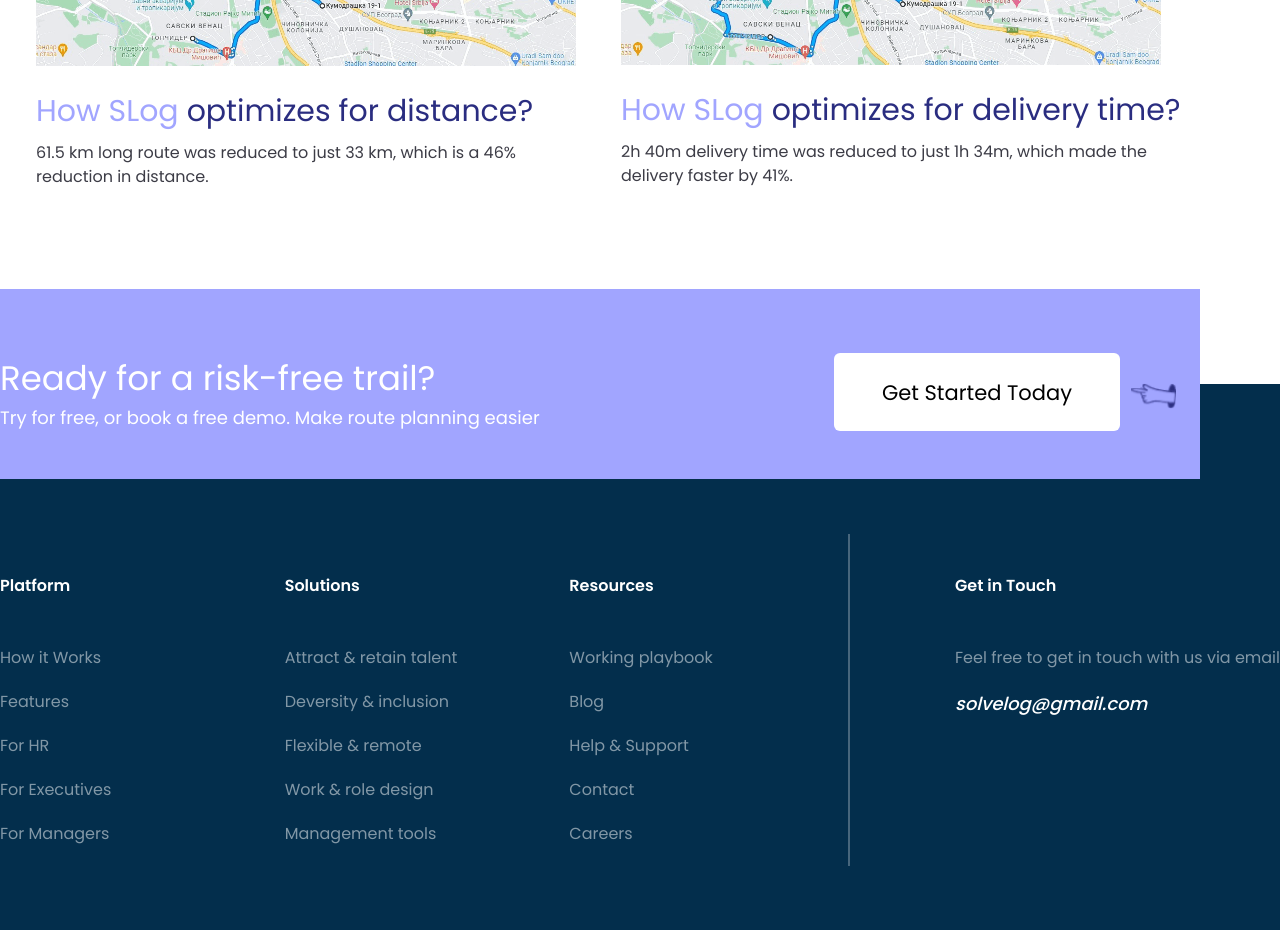
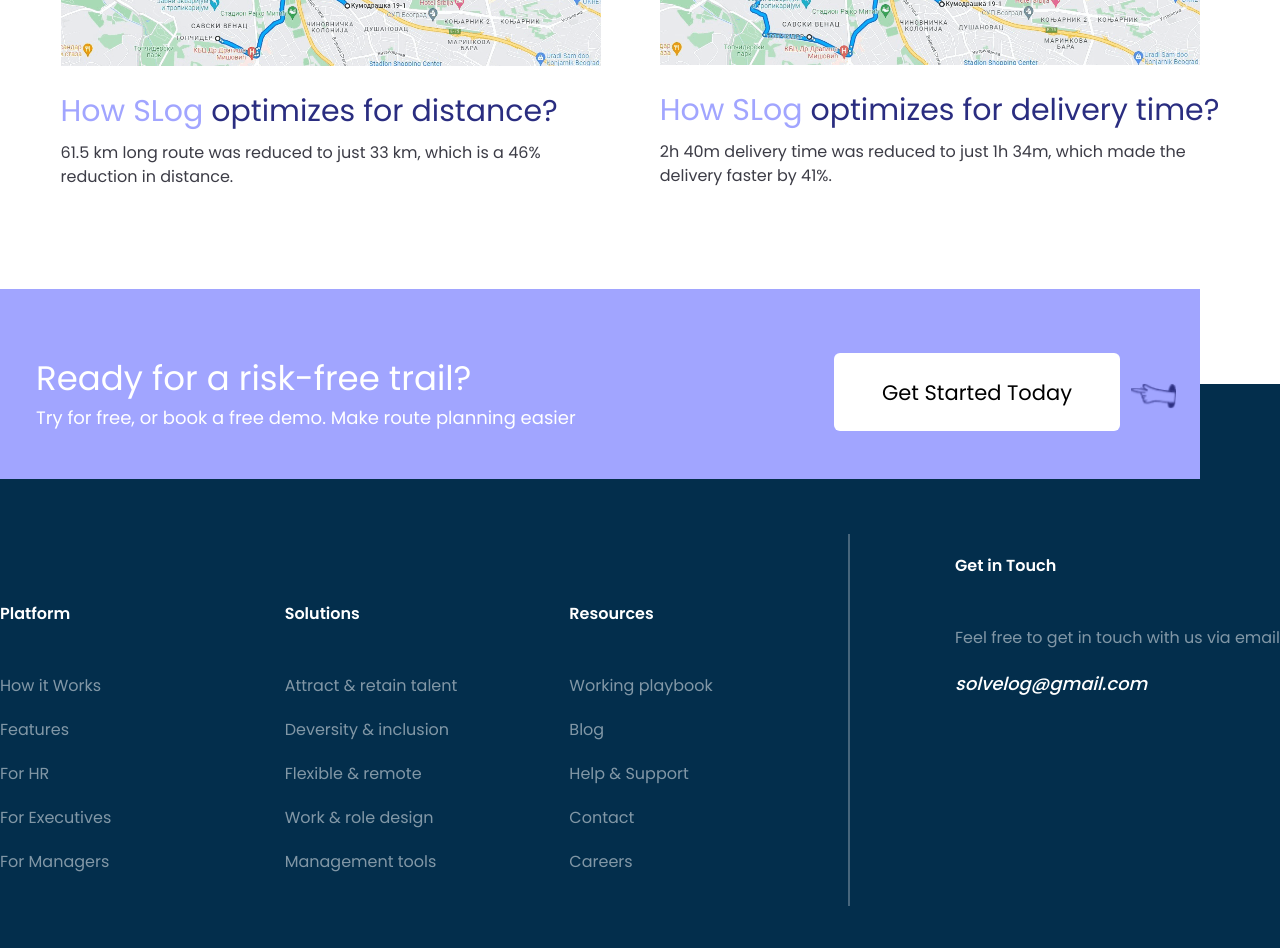
Before and after one commit to VladanIlicJS/s-log, a Next.js app: page / in a window 1280 px wide. Shown: the part 3300-4248 px from the top of the page. Built offline with nearby package versions, Linux system fonts and the light colour scheme.

Commit message:
still footer

```diff
--- a/components/Bottom.jsx
+++ b/components/Bottom.jsx
@@ -4,10 +4,10 @@
 const Bottom = () => {
   return (
     <div className="w-full bg-[#032e4c] relative">
-      <div className="2xl:px-40 flex justify-between py-16 pt-[150px] -mt-[95px]">
-        <div className="grid grid-cols-3 gap-x-28 text-white mt-10 ">
-          <div>
-            <h1 className="text-[16px] font-semibold pb-12">Platform</h1>
+      <div className="2xl:px-40 flex justify-between flex-col lg:flex-row lg:py-16 lg:pt-[150px] lg:-mt-[95px] mt-0">
+        <div className="grid lg:grid-cols-3 grid-cols-1 gap-x-28 text-white mt-10 ">
+          <div className="lg:text-start text-center py-3">
+            <h1 className="text-[16px] font-semibold lg:pb-12 py-4">Platform</h1>
             <ul>
               <li className="pb-5 opacity-50">
                 <Link href="">How it Works</Link>
@@ -27,8 +27,8 @@
             </ul>
           </div>
 
-          <div>
-            <h1 className="text-[16px] font-semibold pb-12">Solutions</h1>
+          <div className="lg:text-start text-center py-3">
+            <h1 className="text-[16px] font-semibold lg:pb-12 py-4">Solutions</h1>
             <ul>
               <li className="pb-5 opacity-50">
                 <Link href="">Attract & retain talent</Link>
@@ -48,8 +48,8 @@
             </ul>
           </div>
 
-          <div className="">
-            <h1 className="text-[16px] font-semibold pb-12">Resources</h1>
+          <div className="lg:text-start text-center py-3">
+            <h1 className="text-[16px] font-semibold lg:pb-12 py-4">Resources</h1>
             <ul>
               <li className="pb-5 opacity-50">
                 <Link href="">Working playbook</Link>
@@ -70,10 +70,10 @@
           </div>
         </div>
 
-        <div className="border-r-2 opacity-30 "></div>
+        <div className="lg:block hidden border-r-2 opacity-30 "></div>
 
-        <div className="mt-10">
-          <h1 className="text-[16px] font-semibold pb-12 text-white">Get in Touch</h1>
+        <div className="lg:text-start text-center py-3">
+          <h1 className="text-[16px] font-semibold lg:pb-12 py-2 text-white">Get in Touch</h1>
           <p className="text-white opacity-50">Feel free to get in touch with us via email</p>
           <p className="text-white py-5 text-[18px] font-medium italic">solvelog@gmail.com</p>
         </div>
--- a/components/Cta.jsx
+++ b/components/Cta.jsx
@@ -1,30 +1,41 @@
-import Image from 'next/image'
-import React from 'react'
-import hand from '../public/assets/hand.png'
+import Image from "next/image"
+import React from "react"
+import hand from "../public/assets/hand.png"
 const Cta = () => {
   return (
-    <div className='relative mr-20 h-[190px] bg-[#a1a5ff] py-16 z-50'>
-        <div className=' flex justify-between 2xl:pl-40 pr-20'>
+    <>
+      <div className="lg:relative lg:block hidden mr-20 h-[190px] bg-[#a1a5ff] py-16 z-50">
+        <div className=" flex justify-between 2xl:pl-40 pl-9 pr-20">
+          <div className="text-white">
+            <h1 className="text-[34px]">Ready for a risk-free trail?</h1>
+            <p className="text-white text-[18px]">Try for free, or book a free demo. Make route planning easier</p>
+          </div>
 
-            <div className='text-white'>
-                <h1 className='text-[34px]'>Ready for a risk-free trail?</h1>
-                <p className='text-white text-[18px]'>Try for free, or book a free demo. Make route planning easier</p>
+          <button className="text-[21px] px-12 bg-white rounded-md">Get Started Today</button>
+        </div>
+
+        <span className="absolute top-[60%] right-6 translate-y-[-60%] pl-2">
+          <Image src={hand} alt="/" width="45px" height="25px" />
+        </span>
+      </div>
+
+      <div className="lg:hidden flex flex-col bg-[#a1a5ff] text-[22px] z-50 py-8 text-center items-center px-9">
+        <div className=" flex flex-col justify-between 2xl:pl-40 my-4">
+          <div className="text-white">
+            <h1 className="text-[34px]">Ready for a risk-free trail?</h1>
+            <p className="text-white text-[18px]">Try for free, or book a free demo. Make route planning easier</p>
+          </div>
+
+        </div>
+            <div className="-mr-6">
+                <button className="text-[21px] my-4 px-8 py-3 bg-white rounded-md">Get Started Today</button>
+                <span className="pl-2 pt-4">
+                    <Image src={hand} alt="/" width="45px" height="25px" />
+                </span>
             </div>
 
-            <button className='text-[21px] px-12 bg-white rounded-md'>
-                Get Started Today
-            </button>
-
-        </div>
-
-
-        <span className='absolute top-[60%] right-6 translate-y-[-60%] pl-2'>
-            <Image src={hand} alt="/" width="45px" height="25px"/>
-
-        </span>
-
-
-    </div>
+      </div>
+    </>
   )
 }
 
--- a/components/ShowCase.jsx
+++ b/components/ShowCase.jsx
@@ -5,7 +5,7 @@
 
 const ShowCase = () => {
   return (
-    <div className='2xl:px-40 px-9 flex lg:flex-row flex-col justify-between items-center lg:text-start text-center lg:gap-0 gap-10  py-[100px]'>
+    <div className='2xl:px-40 px-9 flex lg:flex-row flex-col justify-around items-center lg:gap-0 gap-10 py-[100px]'>
         <ShowCasePart url={firstShowCase} text={"61.5 km long route was reduced to just 33 km, which is a 46% reduction in distance."} headline={" optimizes for distance?"} />
         <ShowCasePart url={secondShowCase} text={"2h 40m delivery time was reduced to just 1h 34m, which made the delivery faster by 41%."} headline={" optimizes for delivery time?"} />
 
--- a/components/ShowCasePart.jsx
+++ b/components/ShowCasePart.jsx
@@ -2,12 +2,11 @@
 import React from 'react'
 
 const ShowCasePart = (props) => {
-    console.log(props)
   return (
-    <div>
+    <div className=''>
         <Image src={props.url} alt="/"/>
         <h2 className='text-3xl pt-5 text-[#2a2d80]'><span className='text-[#a1a5ff]'>How SLog</span>{props.headline}</h2>
-        <p className='pr-10 pt-3'>{props.text}</p>
+        <p className='lg:w-[550px] md:w-[450px] w-[320px] pt-3 text-start'>{props.text}</p>
     </div>
   )
 }
--- a/components/SoftwareFeatures.jsx
+++ b/components/SoftwareFeatures.jsx
@@ -14,7 +14,7 @@
                 <div className='pt-3 text-right '>
                     <span className='text-3xl  rounded-full py-[3px] px-[10px] w-full h-full self-stretch border-solid border-[3.5px] font-medium text-[#00a99d] border-[#00a99d]'>01</span>
                 </div>
-                <div className='px-7 lg:pr-14'>
+                <div className='lg:px-7 pl-7 lg:pr-14'>
                     <h5 className=' leading-[30px] text-[18px] font-[600]'>CVRP Solution</h5>
                     <p className=' text-white leading-7 text-[15px]'>Solution for all Capacitated Vehicle Routing Problems. </p>
                 </div>
@@ -23,7 +23,7 @@
                 <div className='pt-3 text-right'>
                     <span className='text-3xl rounded-full py-[3px] px-[6px] w-full h-full self-stretch border-solid border-[3.5px] font-medium text-[#7860dc] border-[#7860dc] '>02</span>
                 </div>
-                <div className='px-7 lg:pr-14'>
+                <div className='lg:px-7 pl-7 lg:pr-14'>
                     <h5 className=' leading-[30px] text-[18px] font-[600]'>VRPMT Solution</h5>
                     <p className=' text-white leading-7 text-[15px]'>Vehicle Routing Problem with Multiple Trips solved in a few clicks. </p>
                 </div>
@@ -32,7 +32,7 @@
                 <div className='pt-3 text-right'>
                     <span className='text-3xl rounded-full py-[3px] px-[6px] w-full h-full self-stretch border-solid border-[3.5px] font-medium text-[#ff5e5e] border-[#ff5e5e]'>03</span>
                 </div>
-                <div className='px-7 lg:pr-14'>
+                <div className='lg:px-7 pl-7 lg:pr-14'>
                     <h5 className=' leading-[30px] text-[18px] font-[600]'>MDVRP Solution</h5>
                     <p className='text-white leading-7 text-[15px]'>Multi-Depot Vehicle Routing Problem isn&apos;t a problem anymore. </p>
                 </div>
@@ -43,7 +43,7 @@
                 <div className='pt-3 text-right'>
                     <span className='text-3xl  rounded-full py-[3px] px-[6px] w-full h-full self-stretch border-solid border-[3.5px] font-medium text-[#ff5e5e] border-[#ff5e5e]'>04</span>
                 </div>
-                <div className='px-7 lg:pr-14'>
+                <div className='lg:px-7 pl-7 lg:pr-14'>
                     <h5 className=' leading-[30px] text-[18px] font-[600]'>Reduced Carbon Footprint</h5>
                     <p className=' text-white leading-7 text-[15px]'>Reducing fuel consumption not only lowers the cost, but also helps preserve the environment. </p>
                 </div>
@@ -52,7 +52,7 @@
                 <div className='pt-3 text-right'>
                     <span className='text-3xl  rounded-full py-[3px] px-[6px] w-full h-full self-stretch border-solid border-[3.5px] font-medium text-[#ffa42f] border-[#ffa42f]'>05</span>
                 </div>
-                <div className='px-7 lg:pr-14'>
+                <div className='lg:px-7 pl-7 lg:pr-14'>
                     <h5 className=' leading-[30px] text-[18px] font-[600]'>Flexibility</h5>
                     <p className=' text-white leading-7 text-[15px]'>The software is dynamic and can adapt to meet any criteria change in real time. </p>
                 </div>
@@ -61,7 +61,7 @@
                 <div className='pt-3 text-right'>
                     <span className='text-3xl  rounded-full py-[3px] px-[6px] w-full h-full self-stretch border-solid border-[3.5px] font-medium text-[#6ab04c] border-[#6ab04c]'>06</span>
                 </div>
-                <div className='px-7 lg:pr-14'>
+                <div className='lg:px-7 pl-7 lg:pr-14'>
                     <h5 className=' leading-[30px] text-[18px] font-[600]'>24/7 Support</h5>
                     <p className='text-white leading-7 text-[15px]'>Our tech support is always there for you, should you need them. </p>
                 </div>
```
